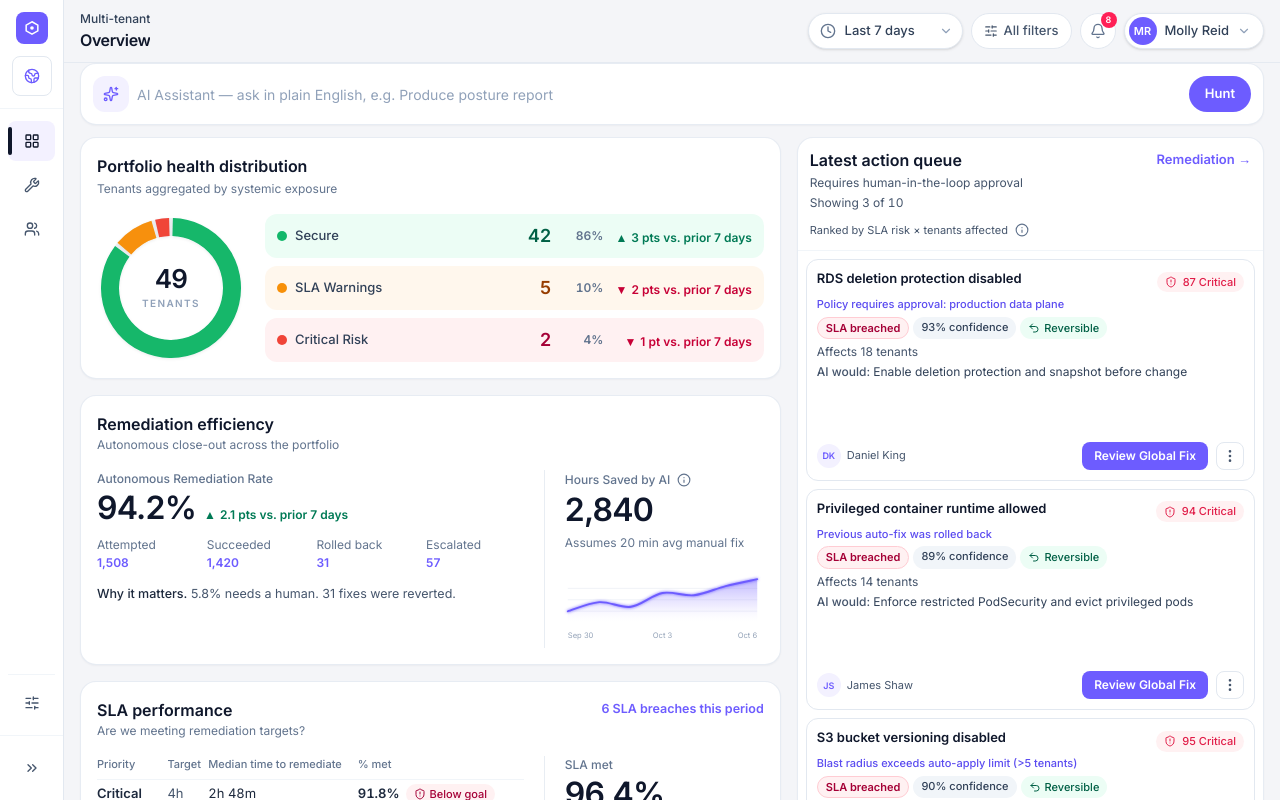
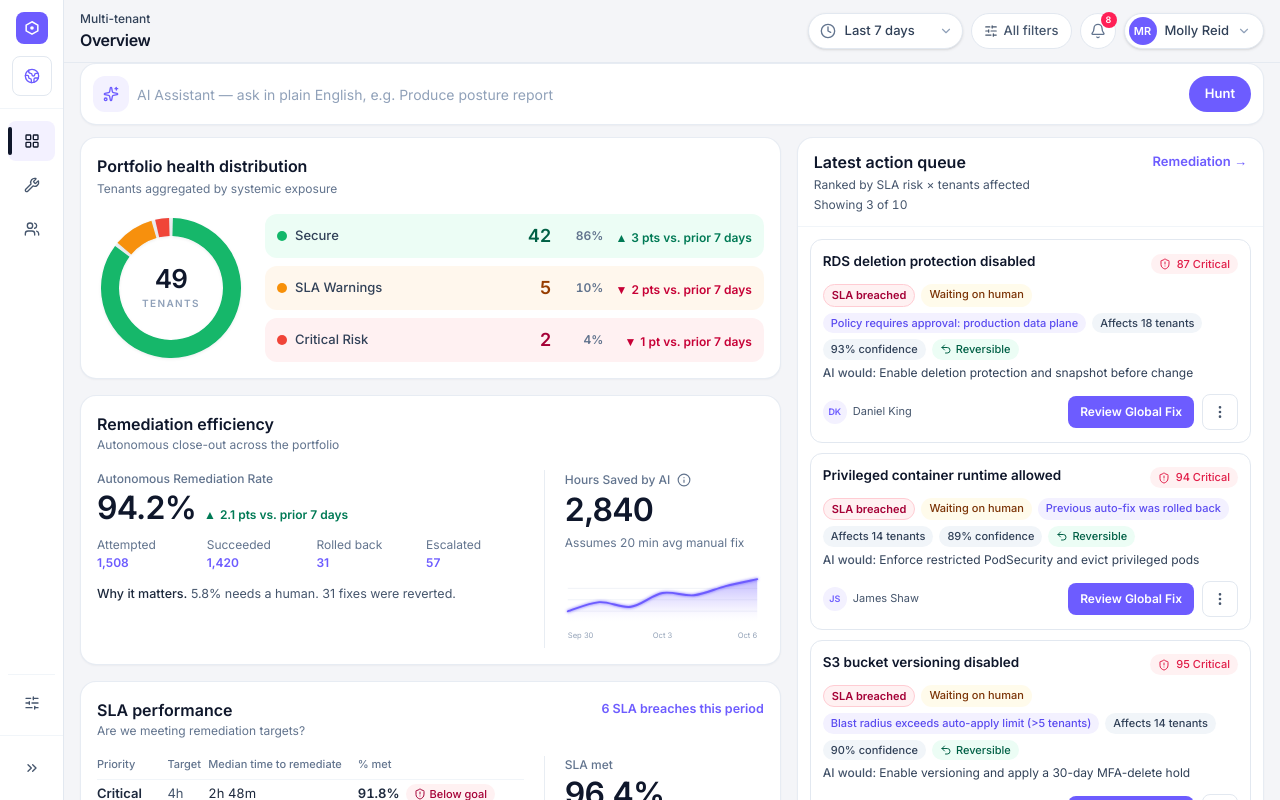
Before and after one commit to noampe15/beacon, a React (Vite) app: page / in a window 1280 px wide. Shown: the top 800 px of the page. Built offline with nearby package versions, Linux system fonts and the light colour scheme.

Commit message:
Match Multi-tenant Latest action queue cards to the tenant Overview treatment so operators scan the same layout in both scopes.

```diff
--- a/src/components/ActionQueueRail.jsx
+++ b/src/components/ActionQueueRail.jsx
@@ -2,7 +2,7 @@ import { useEffect, useMemo, useState } from "react"
 import QueueCard, { QueueCardSkeleton } from "./QueueCard"
 import InfoTooltip from "./InfoTooltip"
 import AnnotationPin from "./AnnotationPin"
-import { rankMspQueue, slaRiskScore, QUEUE_AI_STATUSES, QUEUE_AGE_BUCKETS } from "../mspDashboard"
+import { rankMspQueue, QUEUE_AI_STATUSES, QUEUE_AGE_BUCKETS } from "../mspDashboard"
 import AssignMenu from "./AssignMenu"
 import FilterMenu from "./FilterMenu"
 
@@ -38,17 +38,7 @@ export default function ActionQueueRail({
   const [bulkMode, setBulkMode] = useState(false)
   const [checked, setChecked] = useState(() => new Set())
   const ranked = useMemo(() => rankMspQueue(items, now), [items, now])
-  const visible = useMemo(() => {
-    if (!compact) return ranked
-    if (scope === "tenant") return ranked.slice(0, 3)
-    const order = { Critical: 0, High: 1, Medium: 2, Low: 3 }
-    return [...ranked]
-      .sort((a, b) => {
-        const pd = (order[a.priority] ?? 9) - (order[b.priority] ?? 9)
-        return pd !== 0 ? pd : slaRiskScore(b, now) - slaRiskScore(a, now)
-      })
-      .slice(0, 3)
-  }, [compact, ranked, now, scope])
+  const visible = useMemo(() => (compact ? ranked.slice(0, 3) : ranked), [compact, ranked])
 
   useEffect(() => {
     const t = window.setTimeout(() => setLoading(false), 420)
@@ -75,15 +65,17 @@ export default function ActionQueueRail({
   const title = compact ? "Latest action queue" : "Action queue"
   const subtitle = tenant
     ? "Ranked by SLA risk × blast radius"
-    : "Requires human-in-the-loop approval"
+    : compact
+      ? "Ranked by SLA risk × tenants affected"
+      : "Requires human-in-the-loop approval"
 
   return (
     <section
       className={`relative flex h-full min-h-0 flex-1 flex-col overflow-hidden rounded-2xl border border-slate-200/80 bg-white shadow-[0_1px_2px_rgba(16,24,40,0.04)] ${
-        compact && !tenant ? "min-h-0" : compact ? "min-h-[28rem]" : "min-h-[28rem] lg:min-h-[36rem]"
+        compact ? "min-h-[28rem]" : "min-h-[28rem] lg:min-h-[36rem]"
       }`}
     >
-      <div className={`shrink-0 border-b border-slate-100 ${compact && !tenant ? "px-3 py-2.5" : "px-4 py-3"}`}>
+      <div className="shrink-0 border-b border-slate-100 px-4 py-3">
         <div className="flex items-start justify-between gap-2">
           <div>
             <h2 className="text-[16px] font-semibold text-slate-900">{title}</h2>
@@ -108,13 +100,13 @@ export default function ActionQueueRail({
             )}
           </div>
         </div>
-        {!tenant && (
+        {!tenant && !compact && (
         <p className="mt-2 inline-flex items-center gap-1 text-[11px] text-slate-600" data-pin="queue-rank">
           Ranked by SLA risk × tenants affected
           <InfoTooltip label="How the queue is ranked">
             Score = (1 / hours to RTO breach) × tenants affected. A High item hitting 14 tenants can outrank a Critical hitting one.
           </InfoTooltip>
-          {!compact && pmNotes && <AnnotationPin n={3} noteId={3} onOpen={onOpenNote} className="ml-1" />}
+          {pmNotes && <AnnotationPin n={3} noteId={3} onOpen={onOpenNote} className="ml-1" />}
         </p>
         )}
         {!compact && (
@@ -191,23 +183,17 @@ export default function ActionQueueRail({
           </>
         )}
       </div>
-      <ul
-        className={`min-h-0 flex-1 ${
-          compact && !tenant
-            ? "flex flex-col gap-2 overflow-hidden p-2"
-            : "space-y-2.5 overflow-y-auto scroll-smooth overscroll-contain p-3"
-        }`}
-      >
+      <ul className="min-h-0 flex-1 space-y-2.5 overflow-y-auto scroll-smooth overscroll-contain p-3">
         {loading
           ? (compact ? [1, 2, 3] : [1, 2, 3]).map((k) => (
-              <div key={k} className={compact && !tenant ? "min-h-0 flex-1" : undefined}>
+              <div key={k}>
                 <QueueCardSkeleton />
               </div>
             ))
           : visible.map((item, idx) => (
               <div
                 key={item.id}
-                className={compact && !tenant ? "relative flex min-h-0 w-full flex-1" : "relative"}
+                className="relative"
                 data-pin={!compact && idx === 0 ? "queue-card" : undefined}
               >
                 {!compact && pmNotes && idx === 0 && (
--- a/src/components/QueueCard.jsx
+++ b/src/components/QueueCard.jsx
@@ -43,7 +43,8 @@ export default function QueueCard({
   const menuRef = useRef(null)
   const remain = item.breachAt - now
   const extra = Math.max(0, (item.tenantCount ?? 0) - (item.tenantNames ?? []).length)
-  const dense = compact && scope !== "tenant"
+  const reasonChip = Boolean(item.reason && (scope === "tenant" || compact))
+  const aiStatus = item.aiStatus ?? (scope === "tenant" ? null : "Waiting on human")
 
   useEffect(() => {
     if (!menu) return
@@ -65,11 +66,11 @@ export default function QueueCard({
 
   return (
     <li
-      className={`w-full rounded-xl border transition hover:border-slate-300 ${
-        dense ? "flex h-full min-h-0 flex-col p-2.5" : "p-3"
-      } ${selected ? "border-[#6d5cff]/40 bg-[#f7f6ff]" : "border-slate-200 bg-white"}`}
+      className={`w-full rounded-xl border p-3 transition hover:border-slate-300 ${
+        selected ? "border-[#6d5cff]/40 bg-[#f7f6ff]" : "border-slate-200 bg-white"
+      }`}
     >
-      <div className={`flex min-w-0 ${dense ? "h-full min-h-0 flex-1 flex-col" : "items-start gap-2"}`}>
+      <div className="flex min-w-0 items-start gap-2">
         {bulkMode && (
           <input
             type="checkbox"
@@ -79,9 +80,9 @@ export default function QueueCard({
             aria-label={`Select ${item.issue}`}
           />
         )}
-        <div className={`min-w-0 flex-1 ${dense ? "flex min-h-0 flex-1 flex-col" : ""}`}>
+        <div className="min-w-0 flex-1">
           <div className="flex items-start justify-between gap-2">
-            <p className={`min-w-0 font-semibold text-slate-900 ${dense ? "truncate text-[13px] leading-tight" : "text-[13.5px] leading-snug"}`}>
+            <p className="min-w-0 text-[13.5px] font-semibold leading-snug text-slate-900">
               {item.issue}
             </p>
             <span className="shrink-0">
@@ -92,23 +93,28 @@ export default function QueueCard({
               />
             </span>
           </div>
-          {scope !== "tenant" && (
-            <p className={`text-[11px] font-medium text-[#5b4cf0] ${dense ? "mt-0.5 truncate" : "mt-2"}`}>
-              {dense ? item.reason : `AI Escalation Reason · ${item.reason}`}
+          {scope !== "tenant" && !compact && item.reason && (
+            <p className="mt-2 text-[11px] font-medium text-[#5b4cf0]">
+              AI Escalation Reason · {item.reason}
             </p>
           )}
-          <div className={`flex flex-wrap gap-1 ${dense ? "mt-1" : "mt-2 gap-1.5"}`}>
+          <div className="mt-2 flex flex-wrap gap-1.5">
             <span className={`inline-flex rounded-full border px-2 py-0.5 text-[11px] font-semibold ${slaTone(remain)}`}>
               {formatCountdown(remain)}
             </span>
-            {!dense && item.aiStatus && (
-              <span className={`inline-flex rounded-full px-2 py-0.5 text-[11px] font-medium ${AI_STATUS_TONE[item.aiStatus] ?? "bg-slate-100 text-slate-700"}`}>
-                {item.aiStatus}
+            {aiStatus && (
+              <span className={`inline-flex rounded-full px-2 py-0.5 text-[11px] font-medium ${AI_STATUS_TONE[aiStatus] ?? "bg-slate-100 text-slate-700"}`}>
+                {aiStatus}
               </span>
             )}
-            {scope === "tenant" && item.reason && (
+            {reasonChip && (
               <span className="inline-flex rounded-full bg-[#f3f1ff] px-2 py-0.5 text-[11px] font-medium text-[#5b4cf0]">
                 {item.reason}
+              </span>
+            )}
+            {scope !== "tenant" && compact && (
+              <span className="inline-flex rounded-full bg-slate-100 px-2 py-0.5 text-[11px] font-medium text-slate-700">
+                Affects {item.tenantCount} {item.tenantCount === 1 ? "tenant" : "tenants"}
               </span>
             )}
             <span className="inline-flex rounded-full bg-slate-100 px-2 py-0.5 text-[11px] font-medium text-slate-700">
@@ -123,17 +129,17 @@ export default function QueueCard({
               {item.reversible ? "Reversible" : "Irreversible"}
             </span>
           </div>
-          {scope !== "tenant" && (
-            <p className={`truncate text-[12px] text-slate-600 ${dense ? "mt-1" : "mt-2"}`}>
+          {scope !== "tenant" && !compact && (
+            <p className="mt-2 truncate text-[12px] text-slate-600">
               Affects {item.tenantCount} {item.tenantCount === 1 ? "tenant" : "tenants"}
-              {dense ? "" : `: ${item.tenantNames.join(", ")}${extra > 0 ? ` +${extra} more` : ""}`}
+              {`: ${item.tenantNames.join(", ")}${extra > 0 ? ` +${extra} more` : ""}`}
             </p>
           )}
-          <p className={`truncate text-[12px] text-slate-700 ${dense ? "mt-0.5" : "mt-1"}`}>
+          <p className={`mt-1 text-[12px] text-slate-700 ${compact ? "" : "truncate"}`}>
             <span className="font-medium text-slate-600">AI would: </span>
             {item.fixSummary}
           </p>
-          <div className={`flex w-full items-center justify-between gap-2 ${dense ? "mt-auto pt-2" : "mt-3"}`}>
+          <div className="mt-3 flex w-full items-center justify-between gap-2">
             {item.owner ? (
               <span className="inline-flex min-w-0 items-center gap-1.5 truncate text-[11px] text-slate-600">
                 <span className="flex h-6 w-6 shrink-0 items-center justify-center rounded-full bg-[#f3f1ff] text-[9px] font-semibold text-[#6d5cff]">
@@ -148,9 +154,7 @@ export default function QueueCard({
               <button
                 type="button"
                 onClick={() => (item.cta === "request-access" ? onRequestAccess?.(item) : onReview(item))}
-                className={`inline-flex items-center justify-center rounded-lg bg-[#6d5cff] px-3 text-[12px] font-semibold text-white outline-none hover:bg-[#5b4cf0] focus-visible:ring-2 focus-visible:ring-[#6d5cff] focus-visible:ring-offset-2 ${
-                  dense ? "h-7" : "h-8"
-                }`}
+                className="inline-flex h-8 items-center justify-center rounded-lg bg-[#6d5cff] px-3 text-[12px] font-semibold text-white outline-none hover:bg-[#5b4cf0] focus-visible:ring-2 focus-visible:ring-[#6d5cff] focus-visible:ring-offset-2"
               >
                 {item.cta === "request-access" ? "Request access" : "Review Global Fix"}
               </button>
@@ -160,9 +164,7 @@ export default function QueueCard({
                   aria-label={`More actions for ${item.issue}`}
                   aria-expanded={menu}
                   onClick={() => setMenu((v) => !v)}
-                  className={`inline-flex items-center justify-center rounded-lg border border-slate-200 text-slate-600 outline-none hover:bg-slate-50 focus-visible:ring-2 focus-visible:ring-[#6d5cff] ${
-                    dense ? "h-7 w-7" : "h-9 w-9"
-                  }`}
+                  className="inline-flex h-9 w-9 items-center justify-center rounded-lg border border-slate-200 text-slate-600 outline-none hover:bg-slate-50 focus-visible:ring-2 focus-visible:ring-[#6d5cff]"
                 >
                   <MoreVertical className="h-4 w-4" />
                 </button>
```
